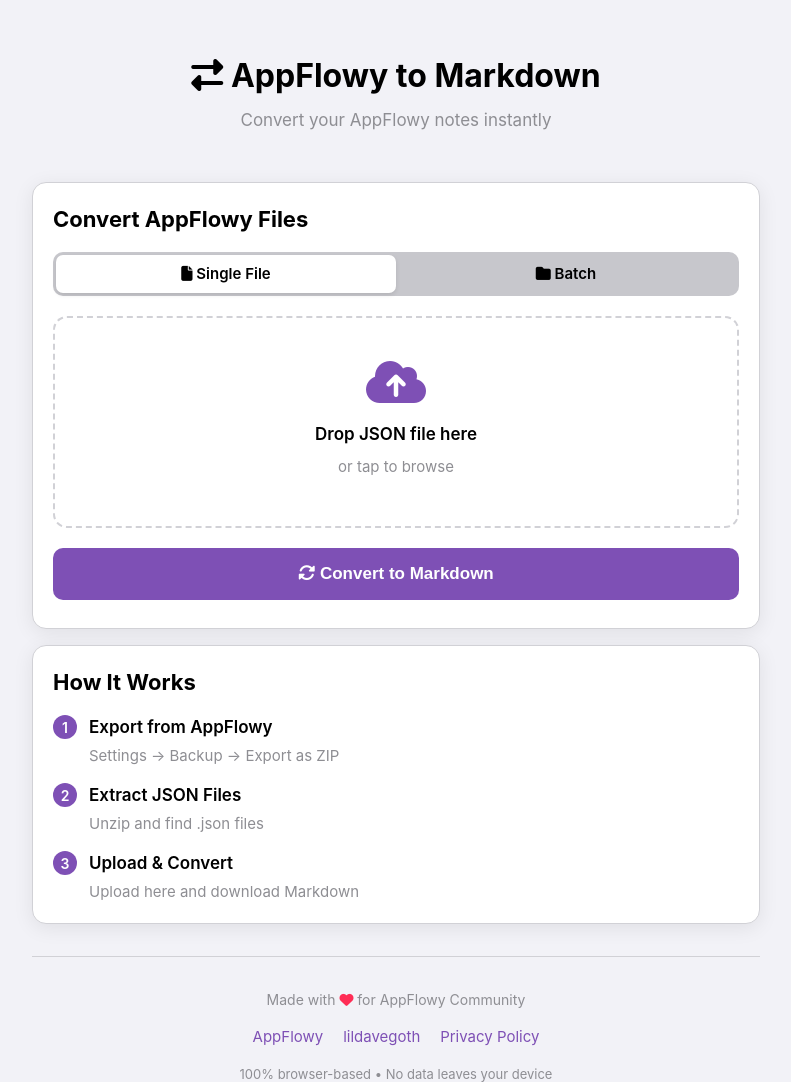
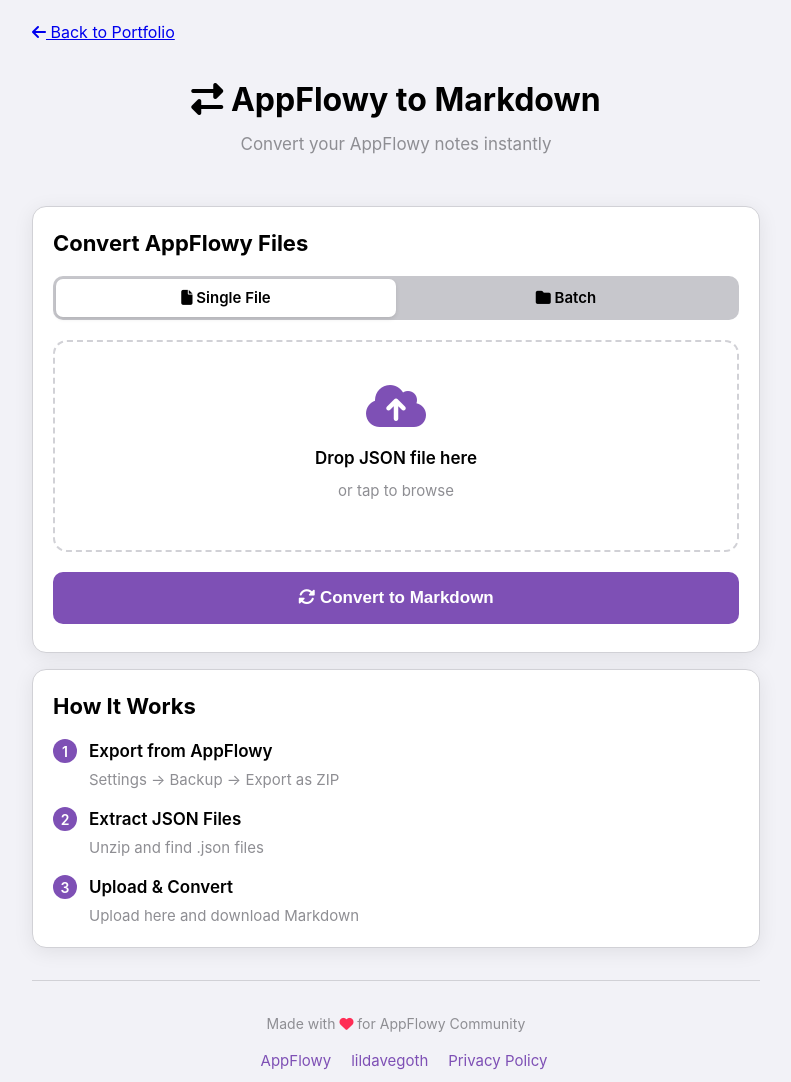
Before and after one commit to lildavegoth/Appflowy-JSON-to-Markdown-Converter, a plain HTML site: page index.html in a window 1280 px wide. Shown: the top 1082 px of the page, without its empty margins (244-1035 px from the left). Drawn offline with nearby package versions, Linux system fonts and the light colour scheme.

Commit message:
Update index.html

```diff
--- a/index.html
+++ b/index.html
@@ -279,6 +279,9 @@
 </head>
 <body>
     <div class="container">
+    <a href="https://lildavegoth.github.io/" class="back-link fade-in">
+    	<i class="fas fa-arrow-left"></i> Back to Portfolio
+    <a/>
         <div class="hero">
             <h1><i class="fas fa-exchange-alt"></i> AppFlowy to Markdown</h1>
             <p>Convert your AppFlowy notes instantly</p>
```
